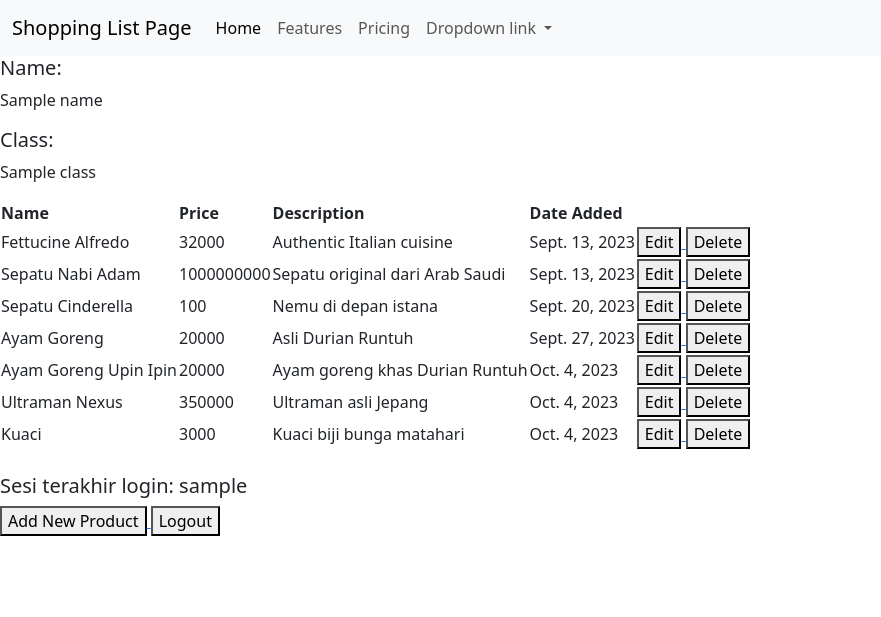
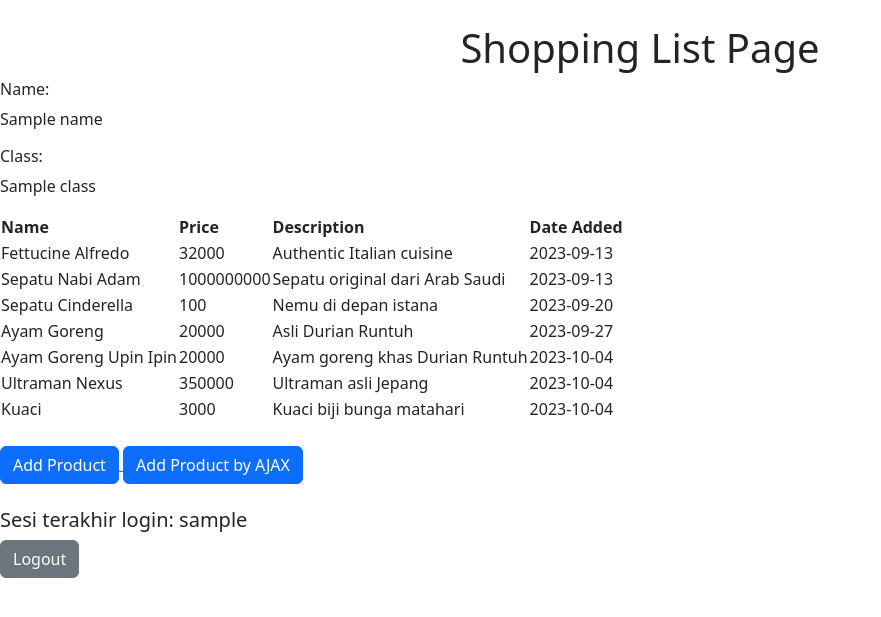
Before and after one commit to sekargandesdianti/shopping-list, a Django app: template main/templates/main.html in a window 1280 px wide. Shown: the top 617 px of the page, without its empty margins (0-881 px from the left). Run offline with Django 4.2, Linux system fonts and the light colour scheme; data comes from the database, SQL or seed files in the repository; both versions use the stored data as it was after the commit; the template is opened without the code that fills it: values that come from a table or form of the project are taken from there, most other values are stand-ins (such as "Sample title", 1, 10 or a date in 2020).

Commit message:
Tutorial 5 Selesai

```diff
--- a/main/templates/main.html
+++ b/main/templates/main.html
@@ -1,88 +1,107 @@
 {% extends 'base.html' %}
 
 {% block content %}
-<nav class="navbar navbar-expand-lg bg-body-tertiary">
-  <div class="container-fluid">
-    <a class="navbar-brand" href="#">Shopping List Page</a>
-    <button class="navbar-toggler" type="button" data-bs-toggle="collapse" data-bs-target="#navbarNavDropdown" aria-controls="navbarNavDropdown" aria-expanded="false" aria-label="Toggle navigation">
-      <span class="navbar-toggler-icon"></span>
+  <h1 class="text-center mt-4">Shopping List Page</h1>
+  <h6>Name:</h6>
+  <p>{{name}}</p>
+
+  <h6>Class:</h6>
+  <p>{{class}}</p>
+
+  <table id="product_table">
+
+  </table>
+
+  <br />
+
+  <a href="{% url 'main:create_product' %}">
+    <button class="btn btn-primary">
+        Add Product
     </button>
-    <div class="collapse navbar-collapse" id="navbarNavDropdown">
-      <ul class="navbar-nav">
-        <li class="nav-item">
-          <a class="nav-link active" aria-current="page" href="#">Home</a>
-        </li>
-        <li class="nav-item">
-          <a class="nav-link" href="#">Features</a>
-        </li>
-        <li class="nav-item">
-          <a class="nav-link" href="#">Pricing</a>
-        </li>
-        <li class="nav-item dropdown">
-          <a class="nav-link dropdown-toggle" href="#" role="button" data-bs-toggle="dropdown" aria-expanded="false">
-            Dropdown link
-          </a>
-          <ul class="dropdown-menu">
-            <li><a class="dropdown-item" href="#">Action</a></li>
-            <li><a class="dropdown-item" href="#">Another action</a></li>
-            <li><a class="dropdown-item" href="#">Something else here</a></li>
-          </ul>
-        </li>
-      </ul>
+  </a>
+
+  <button type="button" class="btn btn-primary" data-bs-toggle="modal" data-bs-target="#exampleModal">
+    Add Product by AJAX
+  </button>
+
+  <div class="modal fade" id="exampleModal" tabindex="-1" aria-labelledby="exampleModalLabel" aria-hidden="true">
+    <div class="modal-dialog">
+        <div class="modal-content">
+            <div class="modal-header">
+                <h1 class="modal-title fs-5" id="exampleModalLabel">Add New Product</h1>
+                <button type="button" class="btn-close" data-bs-dismiss="modal" aria-label="Close"></button>
+            </div>
+            <div class="modal-body">
+                <form id="form" onsubmit="return false;">
+                    {% csrf_token %}
+                    <div class="mb-3">
+                        <label for="name" class="col-form-label">Name:</label>
+                        <input type="text" class="form-control" id="name" name="name"></input>
+                    </div>
+                    <div class="mb-3">
+                        <label for="price" class="col-form-label">Price:</label>
+                        <input type="number" class="form-control" id="price" name="price"></input>
+                    </div>
+                    <div class="mb-3">
+                        <label for="description" class="col-form-label">Description:</label>
+                        <textarea class="form-control" id="description" name="description"></textarea>
+                    </div>
+                </form>
+            </div>
+            <div class="modal-footer">
+                <button type="button" class="btn btn-secondary" data-bs-dismiss="modal">Close</button>
+                <button type="button" class="btn btn-primary" id="button_add" data-bs-dismiss="modal">Add Product</button>
+            </div>
+        </div>
     </div>
   </div>
-</nav>
 
-    <h5>Name:</h5>
-    <p>{{name}}</p>
+  <h5 class="mt-4">Sesi terakhir login: {{ last_login }}</h5>
 
-    <h5>Class:</h5>
-    <p>{{class}}</p>
+  <a href="{% url 'main:logout' %}">
+      <button class="btn btn-secondary">
+          Logout
+      </button>
+  </a>
 
-<table>
-    <tr>
-        <th>Name</th>
-        <th>Price</th>
-        <th>Description</th>
-        <th>Date Added</th>
-    </tr>
+  <script>
+    async function getProducts() {
+        return fetch("{% url 'main:get_product_json' %}").then((res) => res.json())
+    }
+    async function refreshProducts() {
+          document.getElementById("product_table").innerHTML = ""
+          const products = await getProducts()
+          let htmlString = `<tr>
+              <th>Name</th>
+              <th>Price</th>
+              <th>Description</th>
+              <th>Date Added</th>
+          </tr>`
+          products.forEach((item) => {
+              htmlString += `\n<tr>
+              <td>${item.fields.name}</td>
+              <td>${item.fields.price}</td>
+              <td>${item.fields.description}</td>
+              <td>${item.fields.date_added}</td>
+              <td>
+            </td>
+          </tr>`
+          })
 
-    {% comment %} Berikut cara memperlihatkan data produk di bawah baris ini {% endcomment %}
+          document.getElementById("product_table").innerHTML = htmlString
+      }
 
-    {% for product in products %}
-        <tr>
-            <td>{{product.name}}</td>
-            <td>{{product.price}}</td>
-            <td>{{product.description}}</td>
-            <td>{{product.date_added}}</td>
-            <td>
-                <a href="{% url 'main:edit_product' product.pk %}">
-                    <button>
-                        Edit
-                    </button>
-                </a>
-                <a href="{% url 'main:delete_product' product.pk %}">
-                      <button>
-                          Delete
-                      </button>
-                  </a>
-            </td>
-        </tr>
-    {% endfor %}
-</table>
+      refreshProducts()
 
-<br />
+      function addProduct() {
+          fetch("{% url 'main:add_product_ajax' %}", {
+              method: "POST",
+              body: new FormData(document.querySelector('#form'))
+          }).then(refreshProducts)
+          document.getElementById("form").reset()
+          return false
+      }
 
-<h5>Sesi terakhir login: {{ last_login }}</h5>
-
-<a href="{% url 'main:create_product' %}">
-    <button>
-        Add New Product
-    </button>
-</a>
-<a href="{% url 'main:logout' %}">
-    <button>
-        Logout
-    </button>
-</a>
+      document.getElementById("button_add").onclick = addProduct;
+  </script>
 {% endblock content %}
--- a/main/urls.py
+++ b/main/urls.py
@@ -2,12 +2,13 @@ from django.urls import path
 from main.views import show_main, create_product, show_xml, show_json, show_xml_by_id, show_json_by_id
 from main.views import register, login_user, logout_user
 from main.views import edit_product, delete_product
+from main.views import add_product_ajax, get_product_json
 
 app_name = 'main'
 
 urlpatterns = [
     path('', show_main, name='show_main'),
-    path('create-prosduct', create_product, name='create_product'),
+    path('create-product', create_product, name='create_product'),
     path('xml/', show_xml, name='show_xml'),
     path('json/', show_json, name='show_json'),
     path('xml/<int:id>/', show_xml_by_id, name='show_xml_by_id'),
@@ -17,4 +18,6 @@ urlpatterns = [
     path('logout/', logout_user, name='logout'),
     path('edit-product/<int:id>', edit_product, name='edit_product'),
     path('delete/<int:id>', delete_product, name='delete_product'),
+    path('get-product/', get_product_json, name='get_product_json'),
+path('create-product-ajax/', add_product_ajax, name='add_product_ajax')
 ]
--- a/main/views.py
+++ b/main/views.py
@@ -1,6 +1,6 @@
 import datetime
+from django.views.decorators.csrf import csrf_exempt
 from django.http import HttpResponseRedirect
-from django.urls import reverse
 from django.contrib.auth.decorators import login_required
 from django.contrib.auth import authenticate, login, logout
 from django.shortcuts import redirect
@@ -110,3 +110,21 @@ def delete_product(request, id):
     product.delete()
     # Kembali ke halaman awal
     return HttpResponseRedirect(reverse('main:show_main'))
+
+def get_product_json(request):
+    product_item = Product.objects.all()
+    return HttpResponse(serializers.serialize('json', product_item))
+
+@csrf_exempt
+def add_product_ajax(request):
+    if request.method == 'POST':
+        name = request.POST.get("name")
+        price = request.POST.get("price")
+        description = request.POST.get("description")
+        user = request.user
+
+        new_product = Product(name=name, price=price, description=description, user=user)
+        new_product.save()
+
+        return HttpResponse(b"CREATED", status=201)
+    return HttpResponseNotFound()
--- a/templates/base.html
+++ b/templates/base.html
@@ -9,6 +9,9 @@
                 content="width=device-width, initial-scale=1.0"/>
         {% endblock meta %}
         <link href="https://cdn.jsdelivr.net/npm/bootstrap@5.3.2/dist/css/bootstrap.min.css" rel="stylesheet" integrity="sha384-T3c6CoIi6uLrA9TneNEoa7RxnatzjcDSCmG1MXxSR1GAsXEV/Dwwykc2MPK8M2HN" crossorigin="anonymous">
+        <script src="https://code.jquery.com/jquery-3.6.0.min.js"></script>
+        <script src="https://cdn.jsdelivr.net/npm/bootstrap@5.3.0/dist/js/bootstrap.bundle.min.js"></script>
+
     </head>
 
     <body>
```
Also changed, not shown: db.sqlite3.
